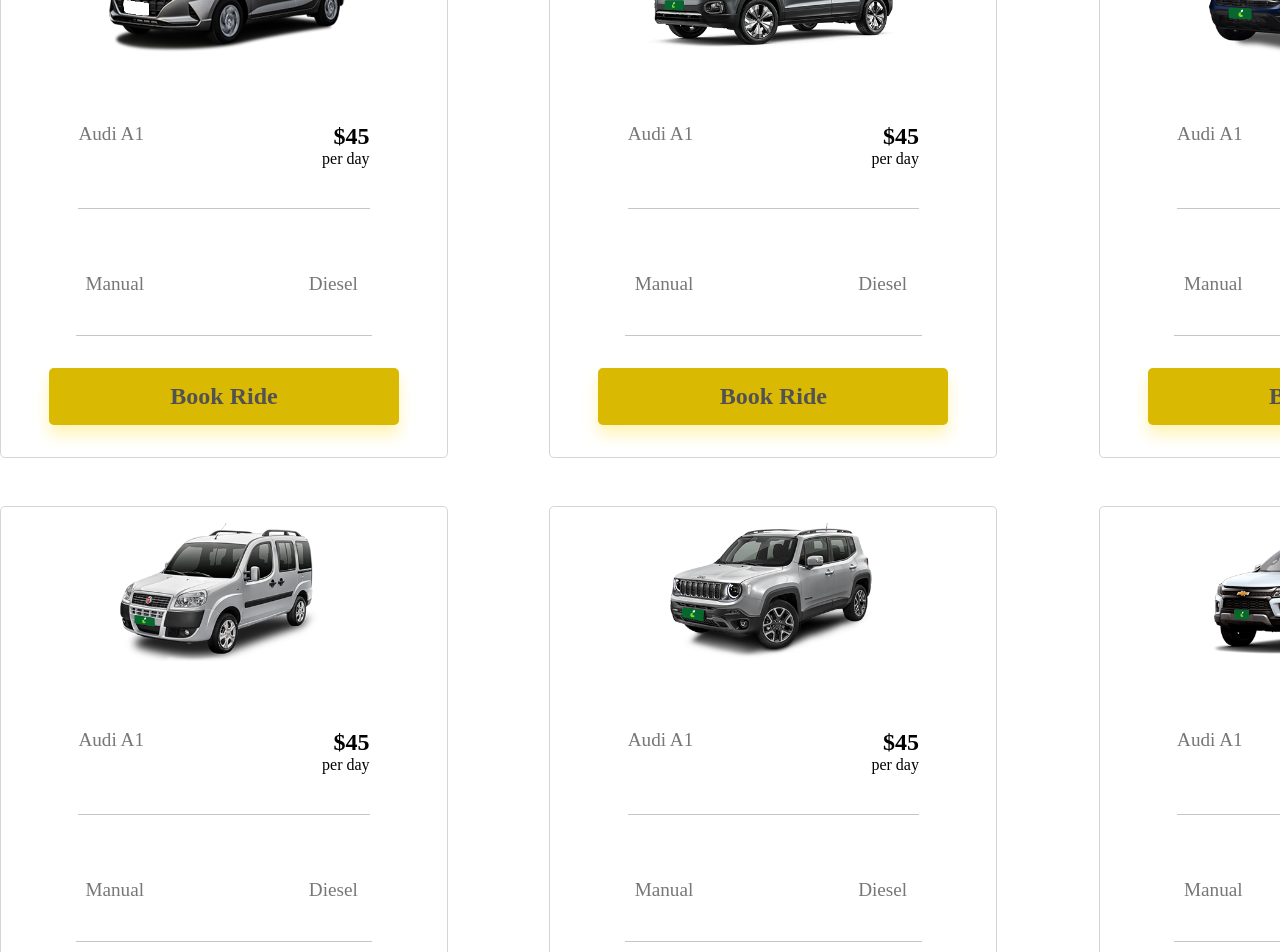
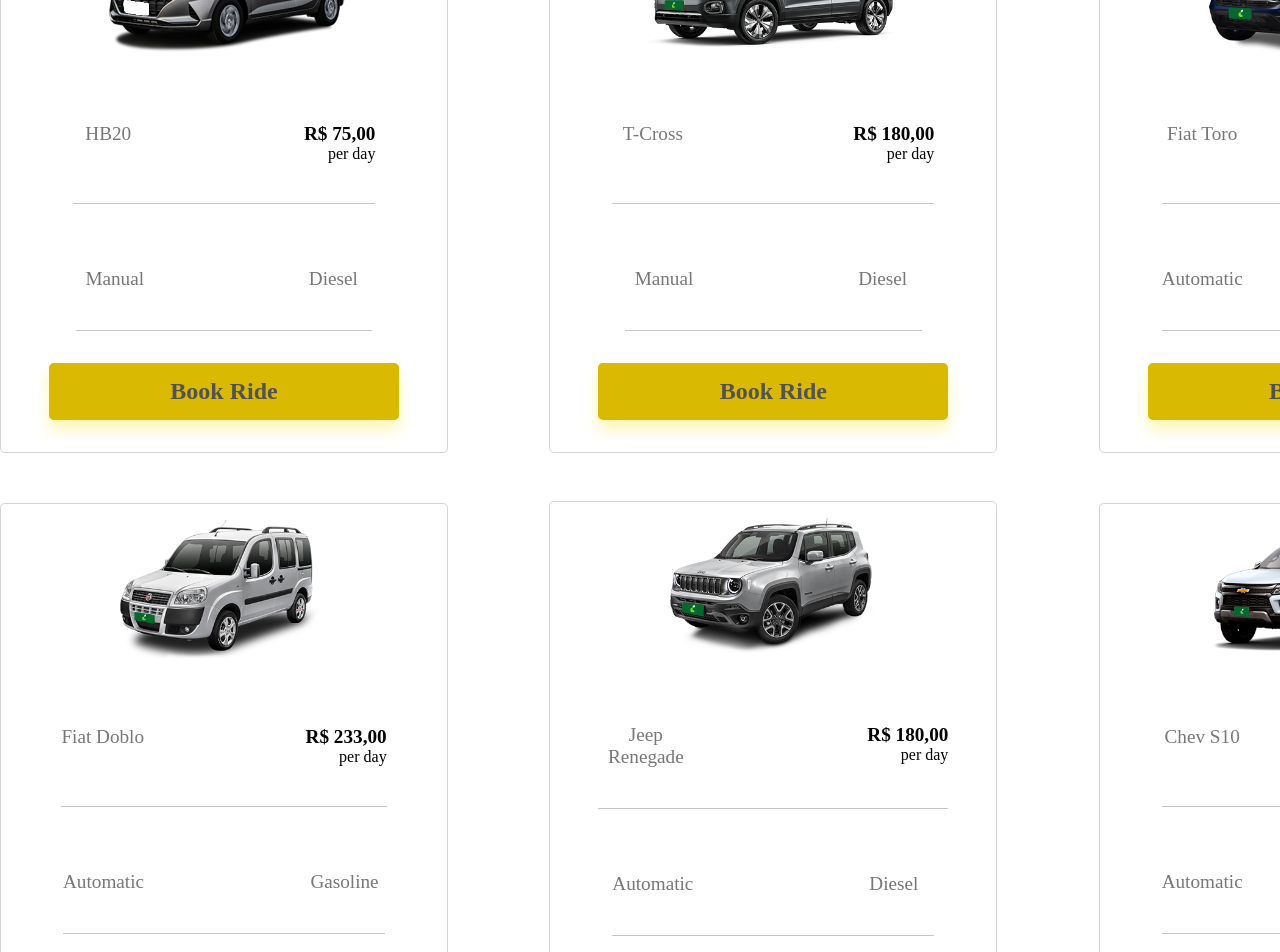
Before and after one commit to VictorSchmoegel/car-rentalz, a React (Create React App) app in the folder car-rentalz/: page /models in a window 1280 px wide. Shown: the part 480-1432 px from the top of the page. Built offline with nearby package versions, Linux system fonts and the light colour scheme.

Commit message:
Alterando preços e nomes dos modelos

```diff
--- a/car-rentalz/src/components/CardModel.css
+++ b/car-rentalz/src/components/CardModel.css
@@ -69,7 +69,7 @@
 
 
 .models_div_box_text_name_price_price  h4 {
-  font-size: 1.5rem;
+  font-size: 1.2rem;
 }
 
 
--- a/car-rentalz/src/components/CardModel.jsx
+++ b/car-rentalz/src/components/CardModel.jsx
@@ -20,10 +20,10 @@
                 <div className="models_div_box_text">
                   <div className="models_div_box_text_name_price">
                     <div className="models_div_box_text_name_price_name">
-                      <p>Audi A1</p>
+                      <p>HB20</p>
                     </div>
                     <div className="models_div_box_text_name_price_price">
-                      <h4>$45</h4>
+                      <h4>R$ 75,00</h4>
                       <p>per day</p>
                     </div>
                   </div>
@@ -50,10 +50,10 @@
                 <div className="models_div_box_text">
                   <div className="models_div_box_text_name_price">
                     <div className="models_div_box_text_name_price_name">
-                      <p>Audi A1</p>
+                      <p>T-Cross</p>
                     </div>
                     <div className="models_div_box_text_name_price_price">
-                      <h4>$45</h4>
+                      <h4>R$ 180,00</h4>
                       <p>per day</p>
                     </div>
                   </div>
@@ -80,19 +80,19 @@
                 <div className="models_div_box_text">
                   <div className="models_div_box_text_name_price">
                     <div className="models_div_box_text_name_price_name">
-                      <p>Audi A1</p>
+                      <p>Fiat Toro</p>
                     </div>
                     <div className="models_div_box_text_name_price_price">
-                      <h4>$45</h4>
+                      <h4>R$ 350,00</h4>
                       <p>per day</p>
                     </div>
                   </div>
                   <div className="models_div_box_text_name_price_price_details">
                     <span>
-                       &nbsp; Manual
+                      Automatic
                     </span>
                     <span>
-                      Diesel &nbsp;
+                      Diesel
                     </span>
                   </div>
                   <div className="models_div_box_btn">
@@ -110,19 +110,19 @@
                 <div className="models_div_box_text">
                   <div className="models_div_box_text_name_price">
                     <div className="models_div_box_text_name_price_name">
-                      <p>Audi A1</p>
+                      <p>Fiat Doblo</p>
                     </div>
                     <div className="models_div_box_text_name_price_price">
-                      <h4>$45</h4>
+                      <h4>R$ 233,00</h4>
                       <p>per day</p>
                     </div>
                   </div>
                   <div className="models_div_box_text_name_price_price_details">
                     <span>
-                       &nbsp; Manual
+                      Automatic
                     </span>
                     <span>
-                      Diesel &nbsp;
+                      Gasoline
                     </span>
                   </div>
                   <div className="models_div_box_btn">
@@ -140,19 +140,19 @@
                 <div className="models_div_box_text">
                   <div className="models_div_box_text_name_price">
                     <div className="models_div_box_text_name_price_name">
-                      <p>Audi A1</p>
+                      <p>Jeep Renegade</p>
                     </div>
                     <div className="models_div_box_text_name_price_price">
-                      <h4>$45</h4>
+                      <h4>R$ 180,00</h4>
                       <p>per day</p>
                     </div>
                   </div>
                   <div className="models_div_box_text_name_price_price_details">
                     <span>
-                       &nbsp; Manual
+                      Automatic
                     </span>
                     <span>
-                      Diesel &nbsp;
+                      Diesel
                     </span>
                   </div>
                   <div className="models_div_box_btn">
@@ -170,19 +170,19 @@
                 <div className="models_div_box_text">
                   <div className="models_div_box_text_name_price">
                     <div className="models_div_box_text_name_price_name">
-                      <p>Audi A1</p>
+                      <p>Chev S10</p>
                     </div>
                     <div className="models_div_box_text_name_price_price">
-                      <h4>$45</h4>
+                      <h4>R$ 350,00</h4>
                       <p>per day</p>
                     </div>
                   </div>
                   <div className="models_div_box_text_name_price_price_details">
                     <span>
-                       &nbsp; Manual
+                      Automatic
                     </span>
                     <span>
-                      Diesel &nbsp;
+                      Gasoline
                     </span>
                   </div>
                   <div className="models_div_box_btn">
```
